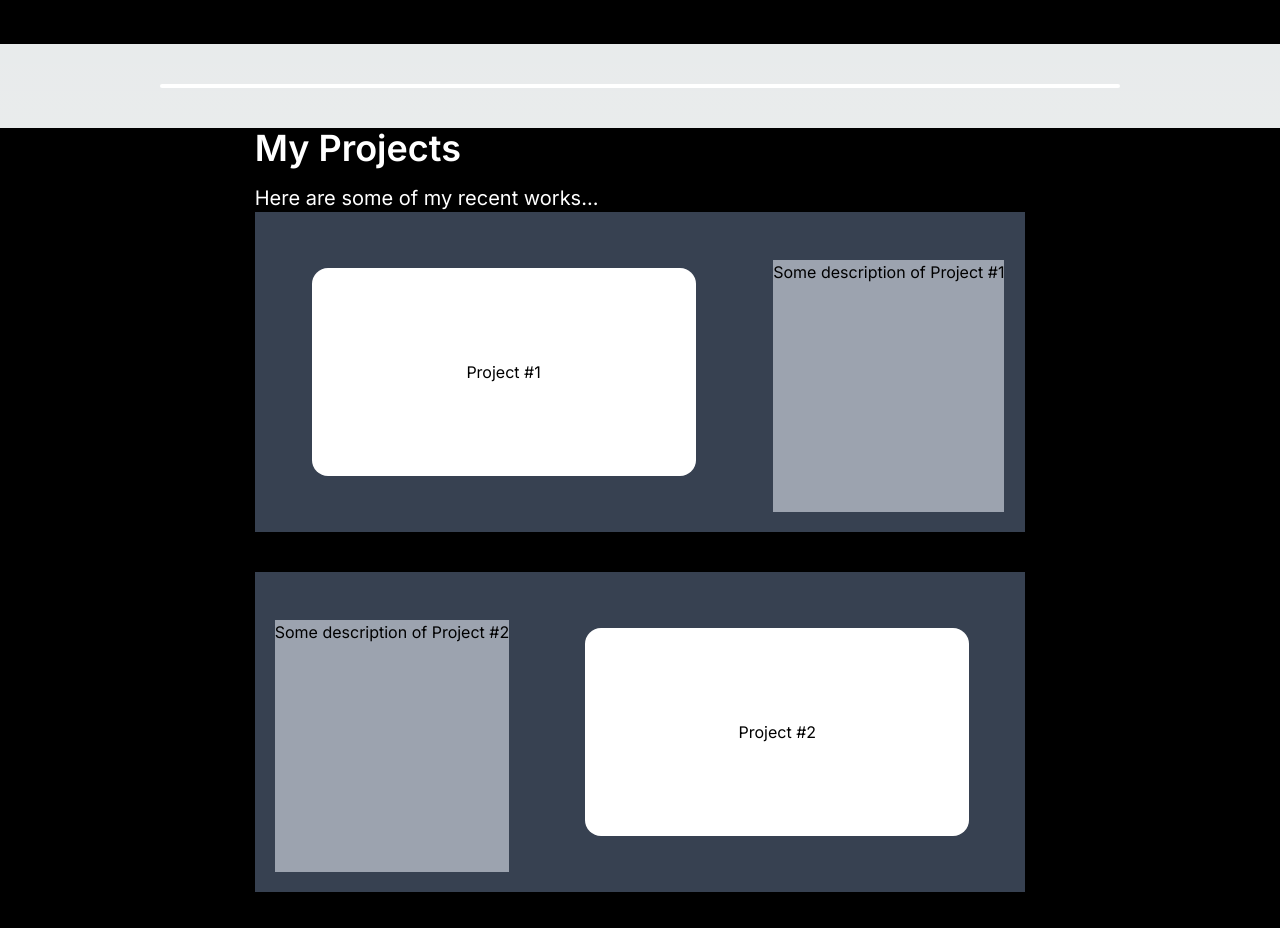
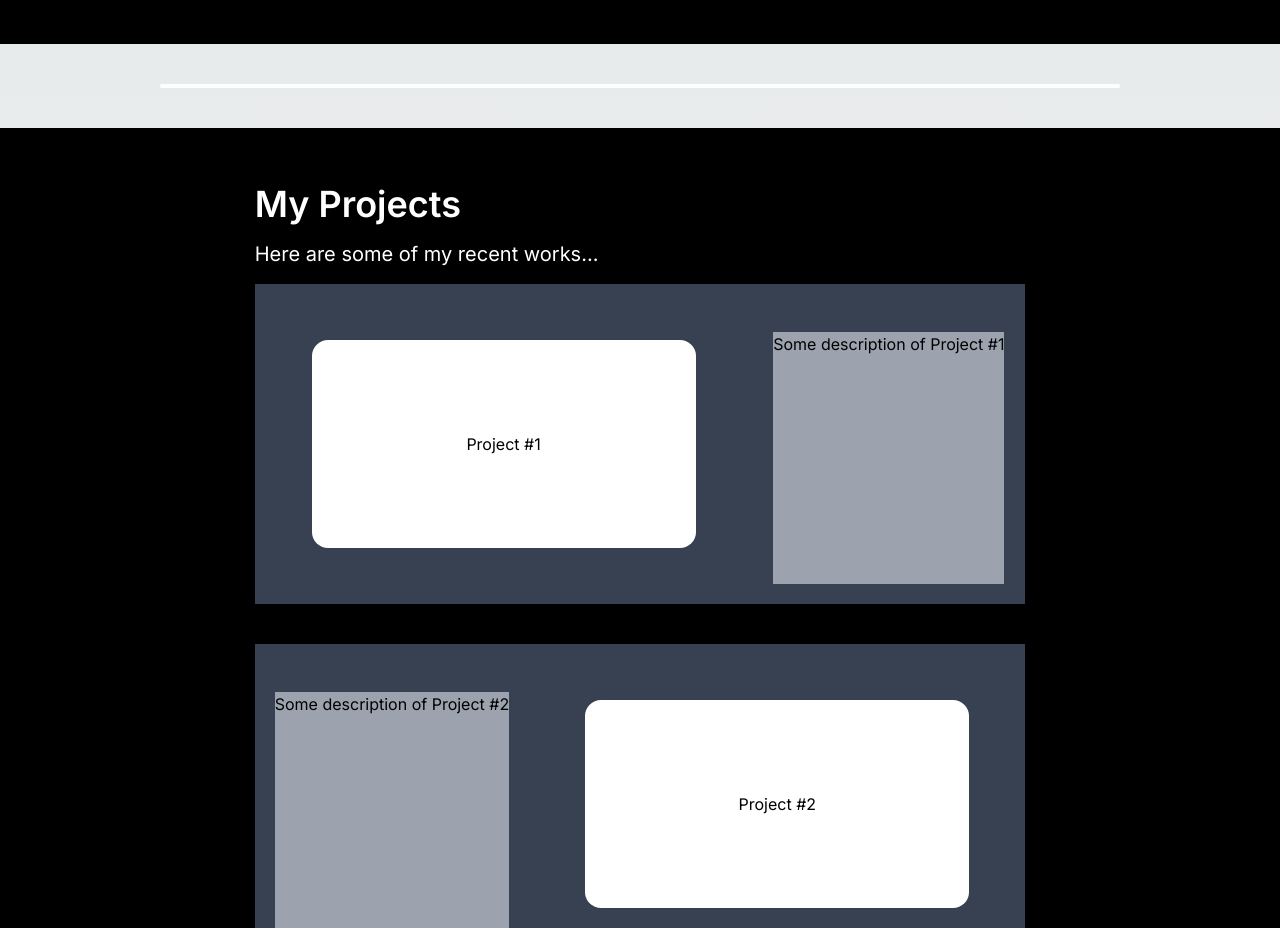
Before and after one commit to jereeemyyyy/jereeemyyyy.github.io, a Next.js app: page / in a window 1280 px wide. Shown: the part 1640-2568 px from the top of the page. Built offline with nearby package versions, Linux system fonts and the light colour scheme.

Commit message:
Fix Project header margin

```diff
--- a/src/app/page.js
+++ b/src/app/page.js
@@ -75,8 +75,8 @@ export default function Home() {
                     animate={{opacity: 1, y: 0}}
                     transition={{duration: 0.5}}
                 >
-                    <h2 className="text-4xl font-semibold text-white">My Projects</h2>
-                    <p className="mt-4 text-xl text-white">Here are some of my recent works...</p>
+                    <h2 className="text-4xl font-semibold text-white mt-14">My Projects</h2>
+                    <p className="my-4 text-xl text-white">Here are some of my recent works...</p>
 
                     <div className="flex justify-around bg-gray-700">
                         <div className="rounded-2xl bg-white w-96 h-52 flex justify-center items-center m-14">
```
